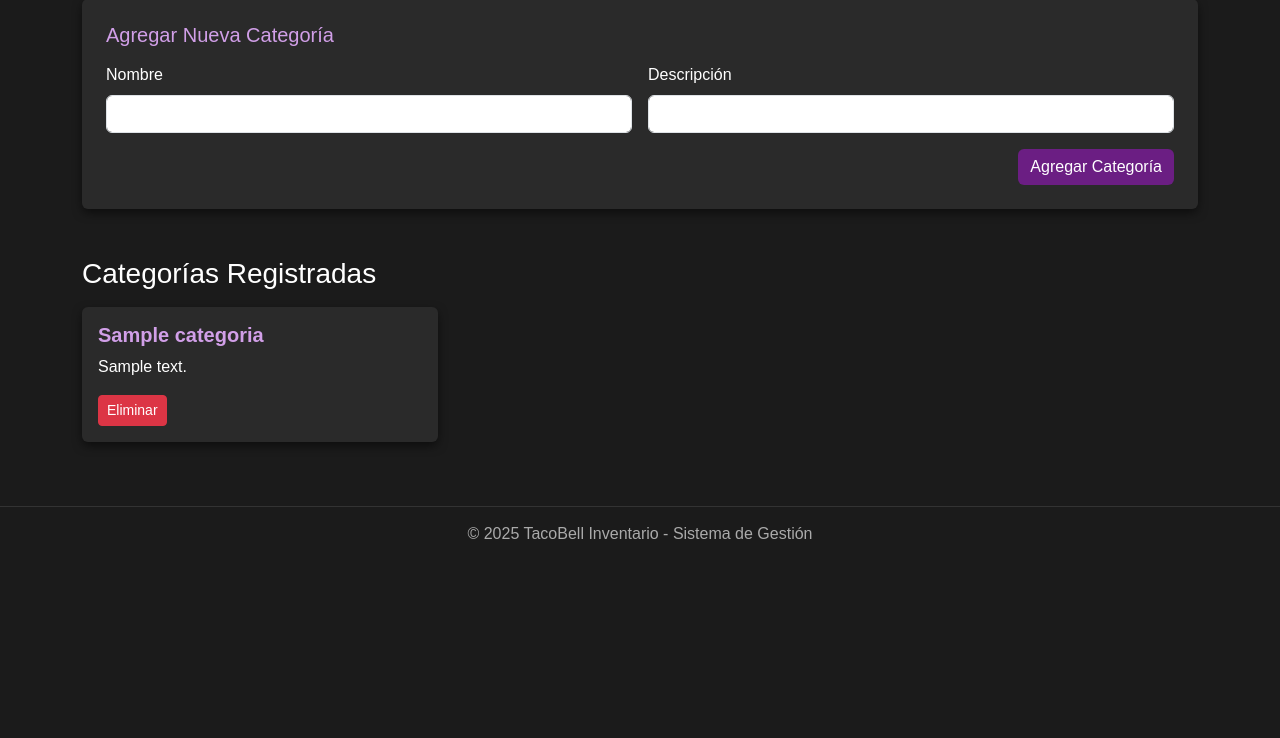
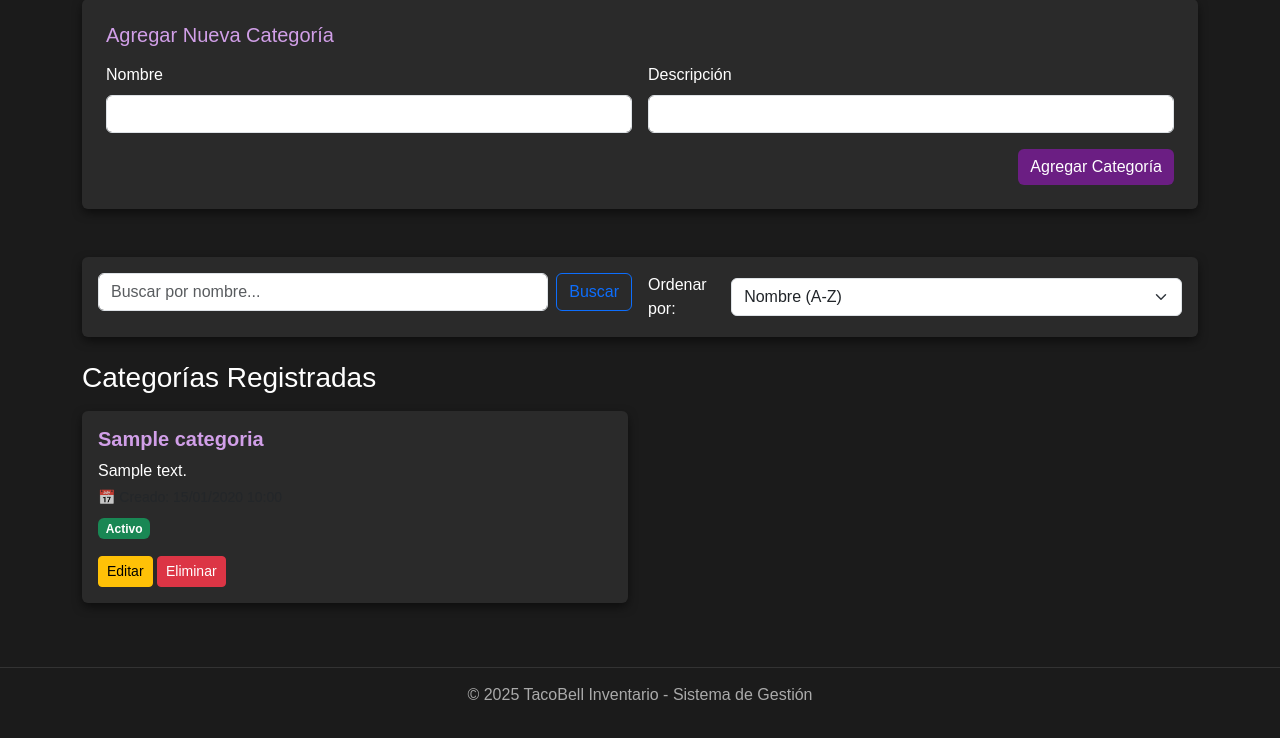
Before and after one commit to juliantb1/Inventario_TB, a Flask app: page /categorias/ in a window 1280 px wide. Shown: the part 209-947 px from the top of the page. Before the commit the page ends 748 px from the top, so only its background shows below. Run offline with Flask 3, Linux system fonts and the light colour scheme; tables that the repository leaves empty hold one stand-in row (values such as "Sample post").

Commit message:
mod1 noeliminacion

```diff
--- a/app/models/categorias.py
+++ b/app/models/categorias.py
@@ -8,6 +8,7 @@ class Categoria(db.Model):
     Nombre = db.Column(db.String(100), nullable=False, unique=True)
     Descripcion = db.Column(db.String(200))
     Activo = db.Column(db.Boolean, default=True)
-    FechaCreacion = db.Column(db.DateTime, nullable = False)
+    FechaCreacion = db.Column(db.DateTime, nullable=False)
+
     def __repr__(self):
-        return f'<Categoria {self.nombre}>'
+        return f'<Categoria {self.Nombre}>'  # CORREGIDO: self.Nombre con mayúscula
--- a/app/routes/categorias.py
+++ b/app/routes/categorias.py
@@ -5,10 +5,39 @@ from datetime import datetime
 
 categorias_bp = Blueprint('categorias', __name__, url_prefix='/categorias')
 
-# Listar categorías
+# Listar categorías - CON DEBUG
 @categorias_bp.route('/')
 def listar_categorias():
-    categorias = Categoria.query.all()
+    # Obtener parámetros de búsqueda y ordenamiento
+    search = request.args.get('search', '')
+    sort_by = request.args.get('sort_by', 'nombre')
+
+    # DEBUG: Mostrar parámetros recibidos
+    print(f"🔍 DEBUG: search='{search}', sort_by='{sort_by}'")
+
+    # Consulta base
+    query = Categoria.query
+
+    # Aplicar filtro de búsqueda si existe
+    if search:
+        query = query.filter(Categoria.Nombre.ilike(f'%{search}%'))
+        print(f"🔍 FILTRANDO por: {search}")
+
+    # Aplicar ordenamiento
+    if sort_by == 'fecha':
+        query = query.order_by(Categoria.FechaCreacion.desc())  # Más reciente primero
+        print("📅 ORDENANDO por fecha DESC")
+    else:
+        query = query.order_by(Categoria.Nombre.asc())  # Orden alfabético
+        print("📝 ORDENANDO por nombre ASC")
+
+    categorias = query.all()
+
+    # DEBUG: Mostrar fechas y orden en terminal
+    print("📊 CATEGORÍAS EN ORDEN:")
+    for i, cat in enumerate(categorias):
+        print(f"   {i+1}. {cat.Nombre} - Fecha: {cat.FechaCreacion} - Activo: {cat.Activo}")
+
     return render_template('categorias/lista.html', categorias=categorias)
 
 # Agregar categoría
--- a/app/templates/categorias/lista.html
+++ b/app/templates/categorias/lista.html
@@ -7,7 +7,7 @@
     <p class="text-light">Administra las categorías del inventario del restaurante</p>
 </div>
 
-<!-- Formulario -->
+<!-- Formulario de crear -->
 <div class="card p-4 mb-5">
     <h5 class="mb-3">Agregar Nueva Categoría</h5>
     <form action="{{ url_for('categorias.agregar_categoria') }}" method="post" class="row g-3">
@@ -26,42 +26,72 @@
     </form>
 </div>
 
+<!-- Búsqueda y Ordenamiento -->
+<div class="card p-3 mb-4">
+    <div class="row g-3">
+        <div class="col-md-6">
+            <form method="get" class="d-flex">
+                <input type="text" name="search" class="form-control me-2"
+                       placeholder="Buscar por nombre..."
+                       value="{{ request.args.get('search', '') }}">
+                <button type="submit" class="btn btn-outline-primary">Buscar</button>
+            </form>
+        </div>
+        <div class="col-md-6">
+            <div class="d-flex align-items-center">
+                <label class="me-2">Ordenar por:</label>
+                <select class="form-select" onchange="window.location.href = this.value">
+                    <option value="?sort_by=nombre" {% if request.args.get('sort_by') == 'nombre' %}selected{% endif %}>
+                        Nombre (A-Z)
+                    </option>
+                    <option value="?sort_by=fecha" {% if request.args.get('sort_by') == 'fecha' %}selected{% endif %}>
+                        Fecha (más reciente)
+                    </option>
+                </select>
+            </div>
+        </div>
+    </div>
+</div>
+
 <!-- Lista de categorías -->
 <h3 class="mb-3">Categorías Registradas</h3>
 <div class="row">
     {% for categoria in categorias %}
-    <div class="col-md-4 mb-4">
+    <div class="col-md-6 mb-4">
         <div class="card p-3">
             <h5 class="fw-bold">{{ categoria.Nombre }}</h5>
-            <p>{{ categoria.Descripcion or 'Sin descripción' }}</p>
-            <form action="{{ url_for('categorias.eliminar_categoria', id=categoria.Id) }}" method="post">
-                <button type="submit" class="btn btn-danger btn-sm">Eliminar</button>
-            </form>
+            <p class="mb-1">{{ categoria.Descripcion or 'Sin descripción' }}</p>
+
+            <!-- Fecha de creación -->
+            <small class="text-muted">
+                📅 Creado: {{ categoria.FechaCreacion.strftime('%d/%m/%Y %H:%M') }}
+            </small>
+
+            <!-- Estado Activo/Inactivo -->
+            <div class="mt-2">
+                <span class="badge {% if categoria.Activo %}bg-success{% else %}bg-secondary{% endif %}">
+                    {{ 'Activo' if categoria.Activo else 'Inactivo' }}
+                </span>
+            </div>
+
+            <!-- Botones -->
+            <div class="mt-3">
+                <a href="{{ url_for('categorias.editar_categoria', id=categoria.Id) }}"
+                   class="btn btn-warning btn-sm">Editar</a>
+                <form action="{{ url_for('categorias.eliminar_categoria', id=categoria.Id) }}" method="post" class="d-inline">
+                    <button type="submit" class="btn btn-danger btn-sm">Eliminar</button>
+                </form>
+            </div>
         </div>
     </div>
     {% else %}
     <p class="text-light">No hay categorías registradas aún.</p>
     {% endfor %}
 </div>
+
 <script>
-    // Autocompletar la fecha actual cuando se carga la página
+    // JAVASCRIPT SIMPLIFICADO Y FUNCIONAL
     document.addEventListener('DOMContentLoaded', function() {
-        const fechaInput = document.getElementById('fechaCreacion');
-        const now = new Date();
-
-        // Formato: YYYY-MM-DD HH:MM:SS
-        const fechaFormateada = now.getFullYear() + '-' +
-            String(now.getMonth() + 1).padStart(2, '0') + '-' +
-            String(now.getDate()).padStart(2, '0') + ' ' +
-            String(now.getHours()).padStart(2, '0') + ':' +
-            String(now.getMinutes()).padStart(2, '0') + ':' +
-            String(now.getSeconds()).padStart(2, '0');
-
-        fechaInput.value = fechaFormateada;
-    });
-
-    // Actualizar la fecha justo antes de enviar el formulario
-    document.getElementById('formCategoria').addEventListener('submit', function(e) {
         const fechaInput = document.getElementById('fechaCreacion');
         const now = new Date();
 
```
Also changed, not shown: app/templates/categorias/editar.html (+36 -6 lines).
